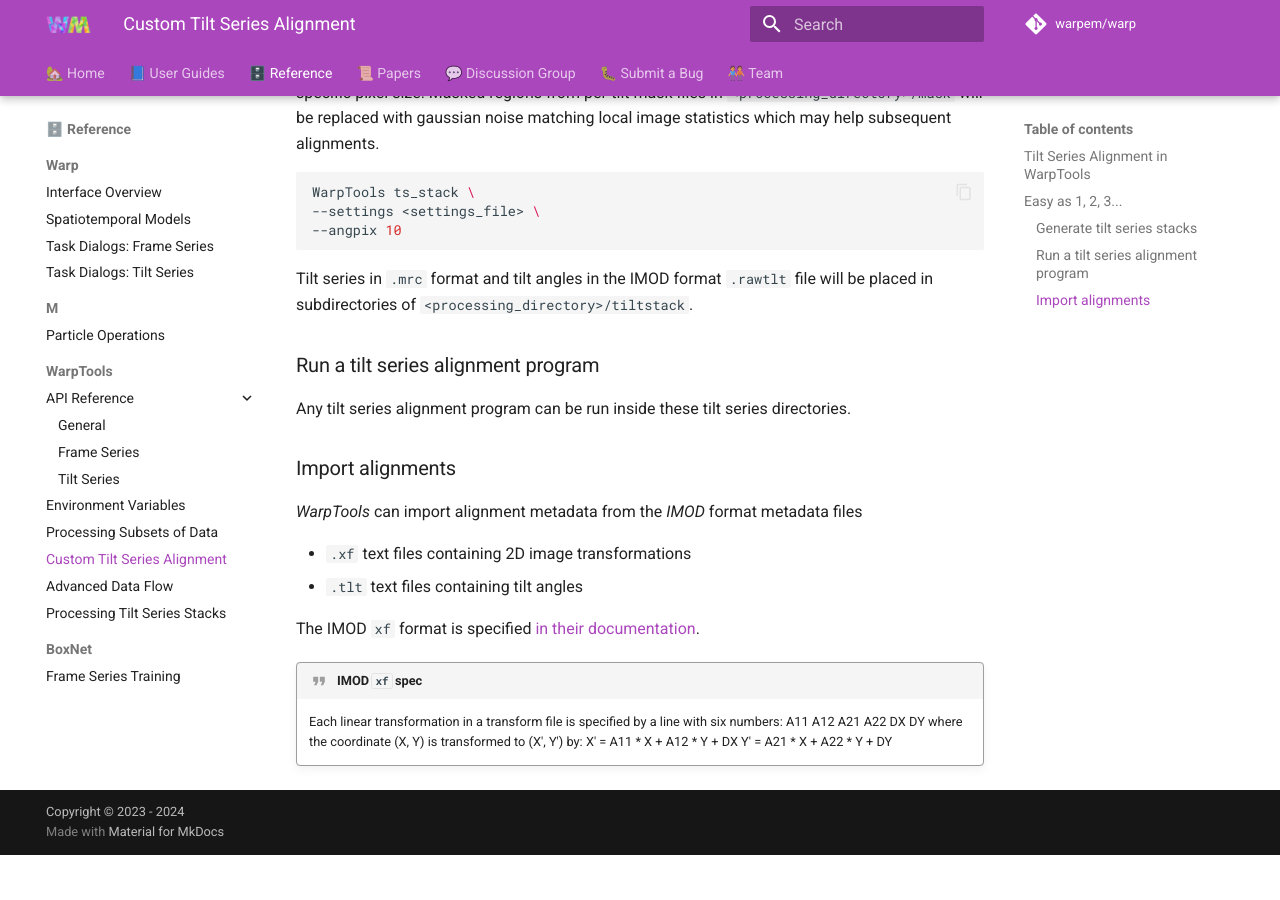
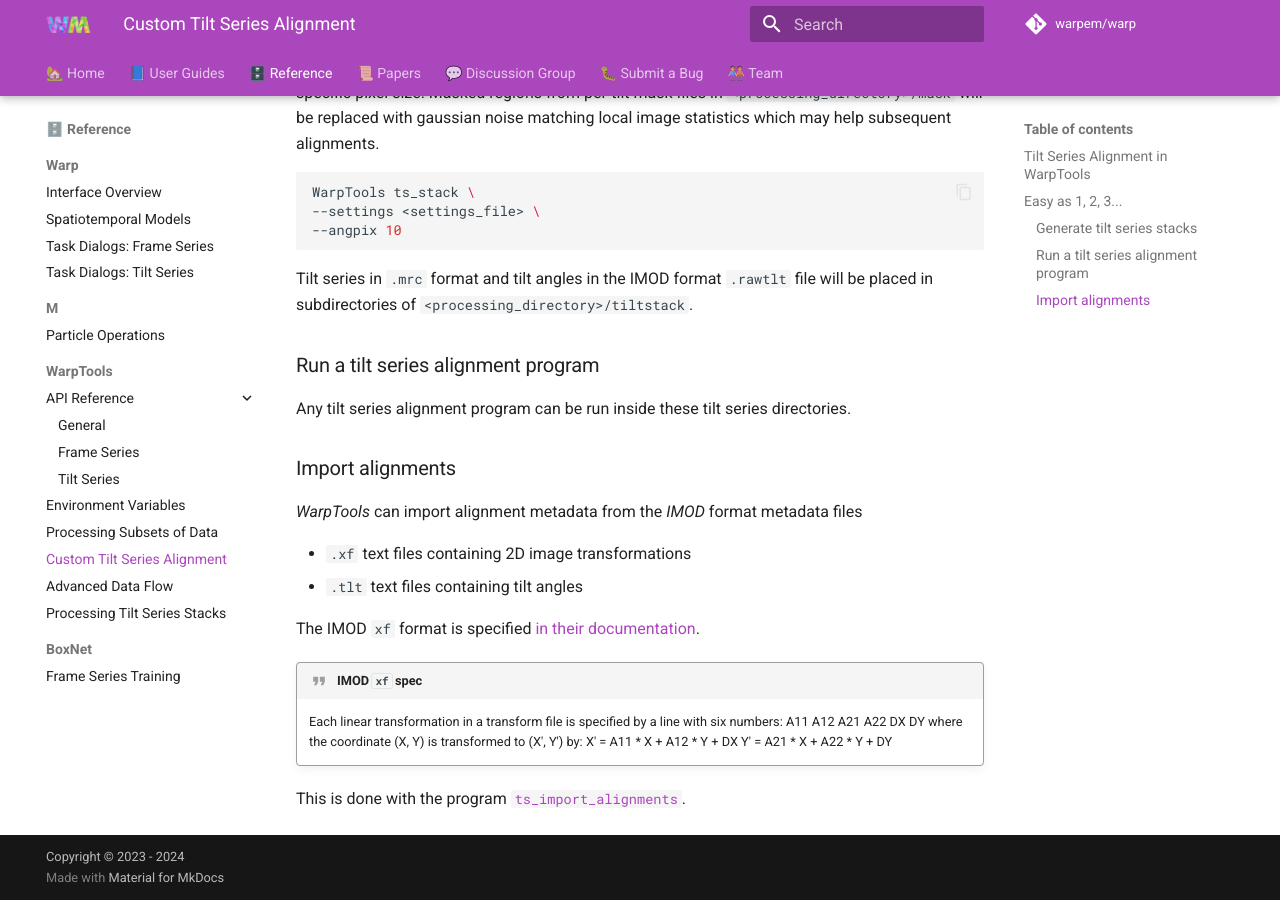
Before and after one commit to warpem/warp, an MkDocs documentation site: the page built from docs/reference/warptools/custom_tilt_series_alignments.md, in a window 1280 px wide and 900 px high, scrolled down 888 px. Built offline with MkDocs 1.6.1 and Material for MkDocs 9.7.7, drawn with Linux system fonts in a browser that asks for light colours; comment, search, counter and statistics services are not loaded; before the commit the page ends 1743 px from its top, so only the background shows below that.

Commit message:
add missing reference to ts_import_alignments (#170)

```diff
--- a/docs/reference/warptools/custom_tilt_series_alignments.md
+++ b/docs/reference/warptools/custom_tilt_series_alignments.md
@@ -64,3 +64,5 @@ The IMOD `xf` format is specified
     (X', Y') by:
     X' = A11 * X + A12 * Y + DX
     Y' = A21 * X + A22 * Y + DY
+
+This is done with the program [`ts_import_alignments`](./api/tilt_series.md#ts_import_alignments).
```
